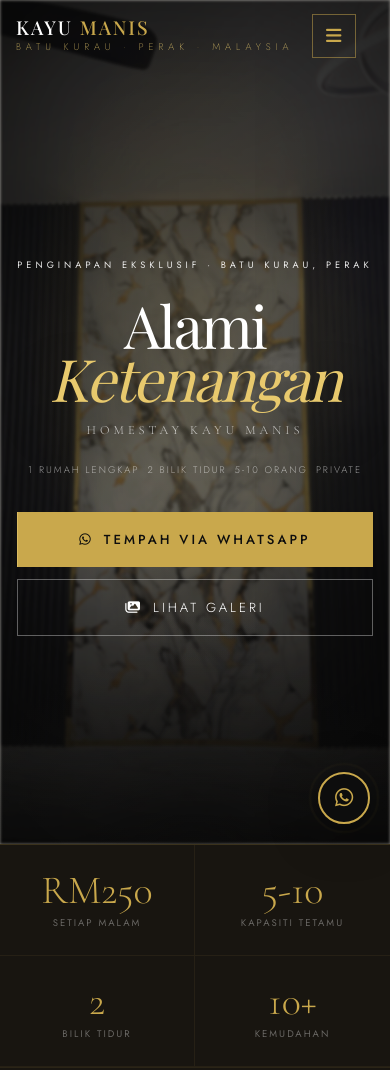
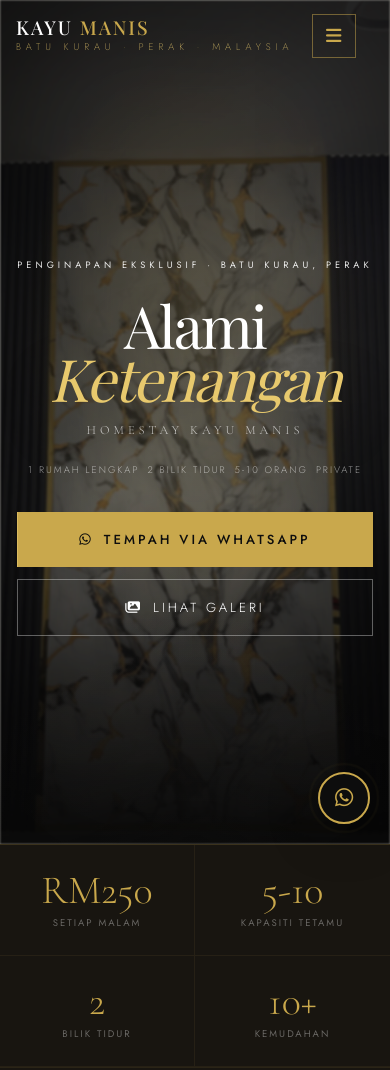
Before and after one commit to niknisa77/homestaykayumanis, a plain HTML site: page index.html in a window 390 px wide. Shown: the top 1070 px of the page. Drawn offline with nearby package versions, Linux system fonts and the light colour scheme; a web font is replaced by a local one.

Commit message:
Update index.html

```diff
--- a/index.html
+++ b/index.html
@@ -1321,7 +1321,7 @@
             .nav-container { padding: 14px 16px; }
             .section-wrapper { padding: 50px 18px; }
 
-            /* ===== HERO MOBILE FIX — saiz sama macam desktop, takde ruang lebih ===== */
+            /* ===== HERO MOBILE FIX — zoom effect sama macam desktop ===== */
             .hero {
                 min-height: 100svh;
                 height: 100svh;
@@ -1329,9 +1329,10 @@
             }
 
             .hero-bg {
-                background-position: center center;
-                background-size: cover;
-                background-attachment: scroll;
+                background-position: center 45%;
+                background-size: 150%;
+                transform: none;
+                filter: blur(1px) brightness(0.88);
             }
 
             .hero-content { padding: 80px 20px 30px; }
@@ -1858,7 +1859,11 @@
                 <span></span><span class="footer-divider-dot">◆</span><span></span>
             </div>
 
-
+            <!-- Bottom bar -->
+            <div class="footer-bottom">
+                <p>© 2024 Homestay Kayu Manis. Hak Cipta Terpelihara.</p>
+                <p>Penginapan Eksklusif di Batu Kurau, Perak</p>
+            </div>
         </div>
     </footer>
 
@@ -1933,7 +1938,7 @@
             });
         });
 
-        // Hero parallax — desktop only for performance
+        // Hero parallax — desktop full, mobile subtle
         const heroBg = document.getElementById('heroBg');
         if (window.innerWidth > 768) {
             window.addEventListener('scroll', () => {
@@ -1942,6 +1947,10 @@
                     heroBg.style.transform = `translateY(${s * 0.28}px) scale(1.05)`;
                 }
             }, { passive: true });
+        } else {
+            // Mobile — zoom sederhana, nampak kayu hitam kiri kanan
+            heroBg.style.backgroundSize = '150%';
+            heroBg.style.backgroundPosition = 'center 45%';
         }
 
         // Staggered fade-in on scroll
```
